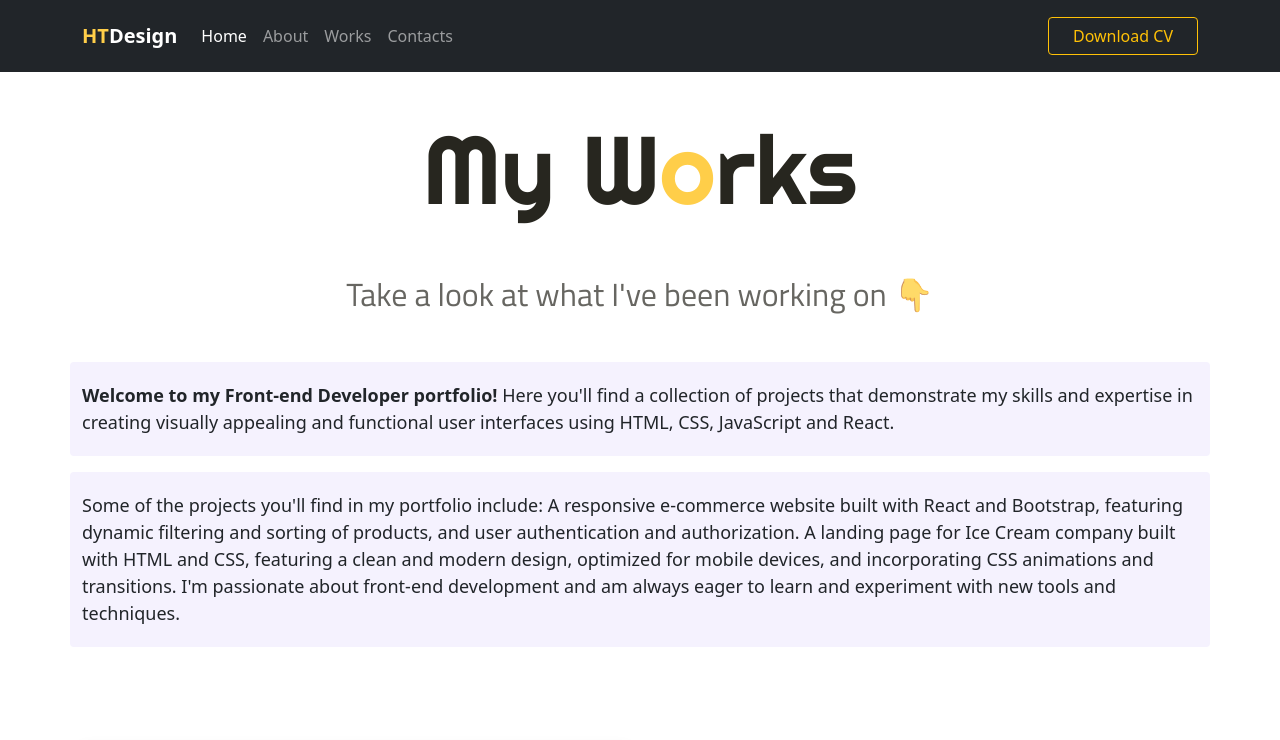
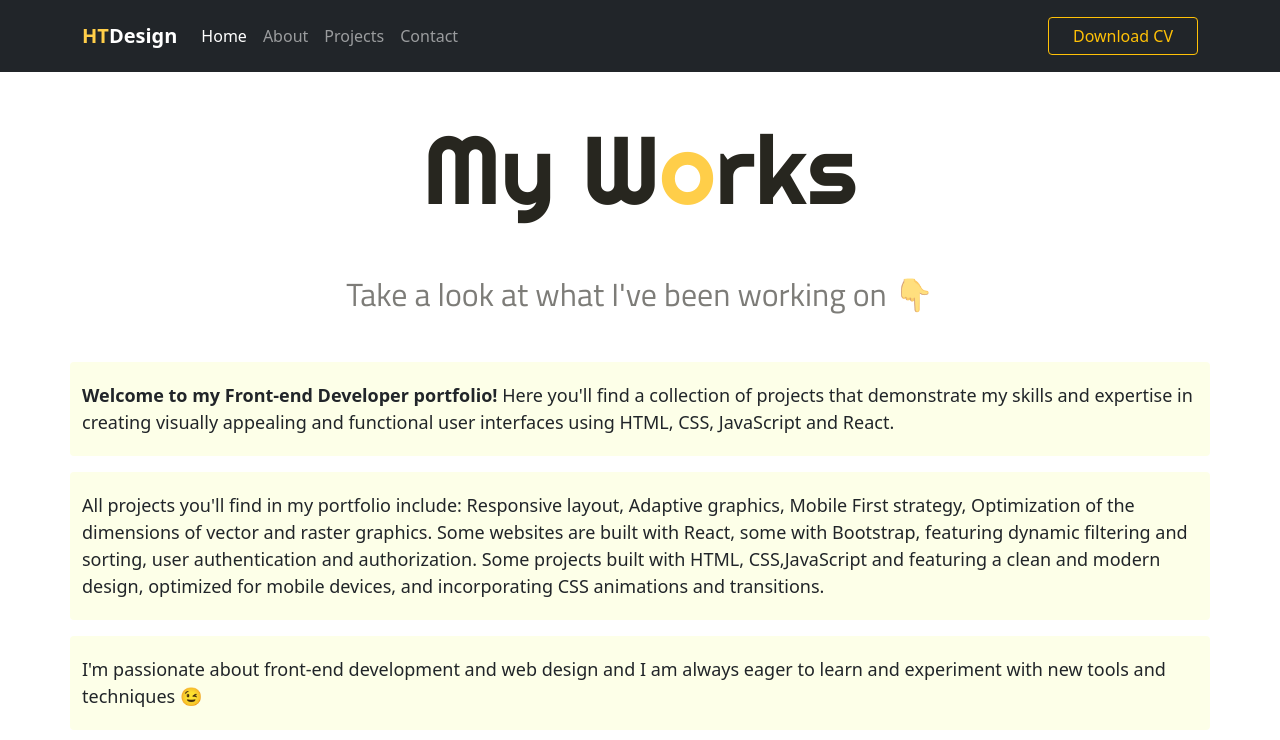
Before and after one commit to HannaTubolets/bootstrap-hw-portfolio, a plain HTML site: page works.html in a window 1280 px wide. Shown: the top 740 px of the page. Drawn offline with nearby package versions, Linux system fonts and the light colour scheme.

Commit message:
Updated content

```diff
--- a/src/style.css
+++ b/src/style.css
@@ -1,6 +1,6 @@
 :root {
   --primary-color: #ffce49;
-  --secondary-color: #f5f2fe;
+  --secondary-color: #fdffe8;
   --box-shadow: 0 5px 10px rgba(0, 0, 0, 0.3);
   --heading-font-family: 'Righteous', serif;
   --default-font-family: 'Titillium Web', sans-serif;
@@ -69,7 +69,7 @@ p {
   font-size: 32px;
   font-family: 'Titillium Web';
   font-weight: 400;
-  opacity: 0.7;
+  opacity: 0.6;
   text-align: center;
   margin-top: 24px;
 }
--- a/works.html
+++ b/works.html
@@ -71,7 +71,7 @@
                   class="nav-link"
                   href="/works.html"
                   title="Front-end projects of Hanna Tubolets"
-                  >Works</a
+                  >Projects</a
                 >
               </li>
               <li class="nav-item">
@@ -79,7 +79,7 @@
                   class="nav-link"
                   href="/contacts.html"
                   title="Hanna Tubolets contact information"
-                  >Contacts</a
+                  >Contact</a
                 >
               </li>
             </ul>
@@ -116,15 +116,19 @@
             interfaces using HTML, CSS, JavaScript and React.
           </p>
           <p class="txt">
-            Some of the projects you'll find in my portfolio include: A
-            responsive e-commerce website built with React and Bootstrap,
-            featuring dynamic filtering and sorting of products, and user
-            authentication and authorization. A landing page for Ice Cream
-            company built with HTML and CSS, featuring a clean and modern
-            design, optimized for mobile devices, and incorporating CSS
-            animations and transitions. I'm passionate about front-end
-            development and am always eager to learn and experiment with new
-            tools and techniques.
+            All projects you'll find in my portfolio include: Responsive layout,
+            Adaptive graphics, Mobile First strategy, Optimization of the
+            dimensions of vector and raster graphics. Some websites are built
+            with React, some with Bootstrap, featuring dynamic filtering and
+            sorting, user authentication and authorization. Some projects built
+            with HTML, CSS,JavaScript and featuring a clean and modern design,
+            optimized for mobile devices, and incorporating CSS animations and
+            transitions.
+          </p>
+          <p class="txt">
+            I'm passionate about front-end development and web design and I am
+            always eager to learn and experiment with new tools and techniques
+            😉
           </p>
         </div>
       </div>
```
Also changed, not shown: about.html (+3 -3 lines), contacts.html (+6 -3 lines), index.html (+3 -3 lines).
